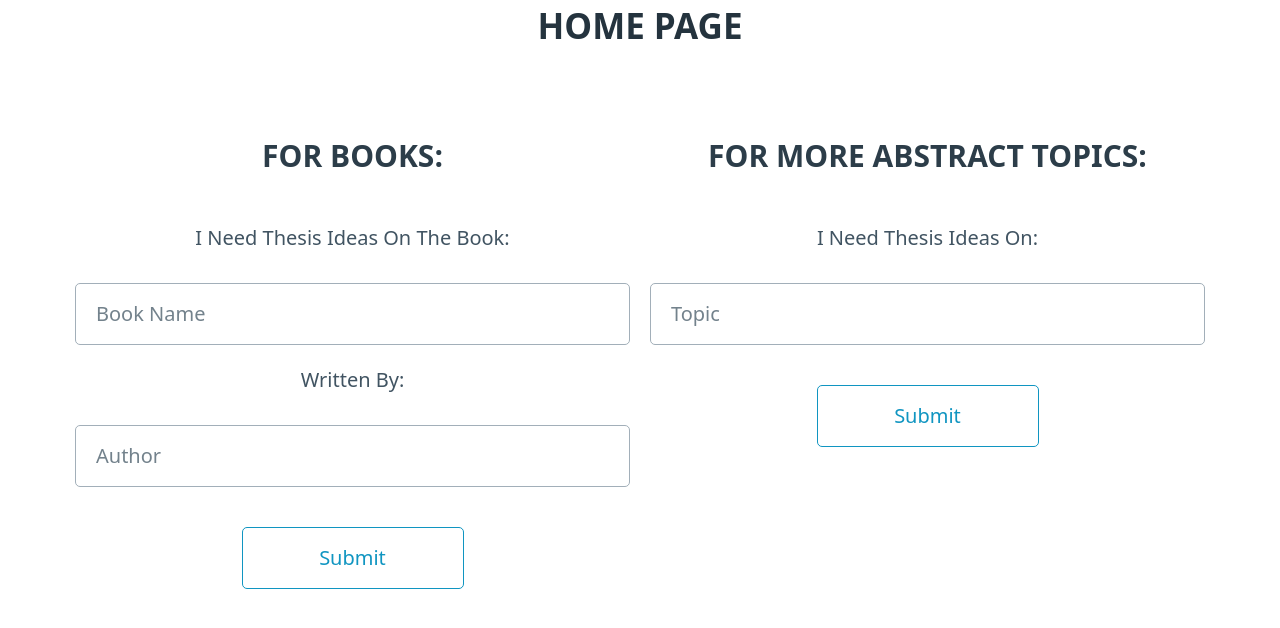
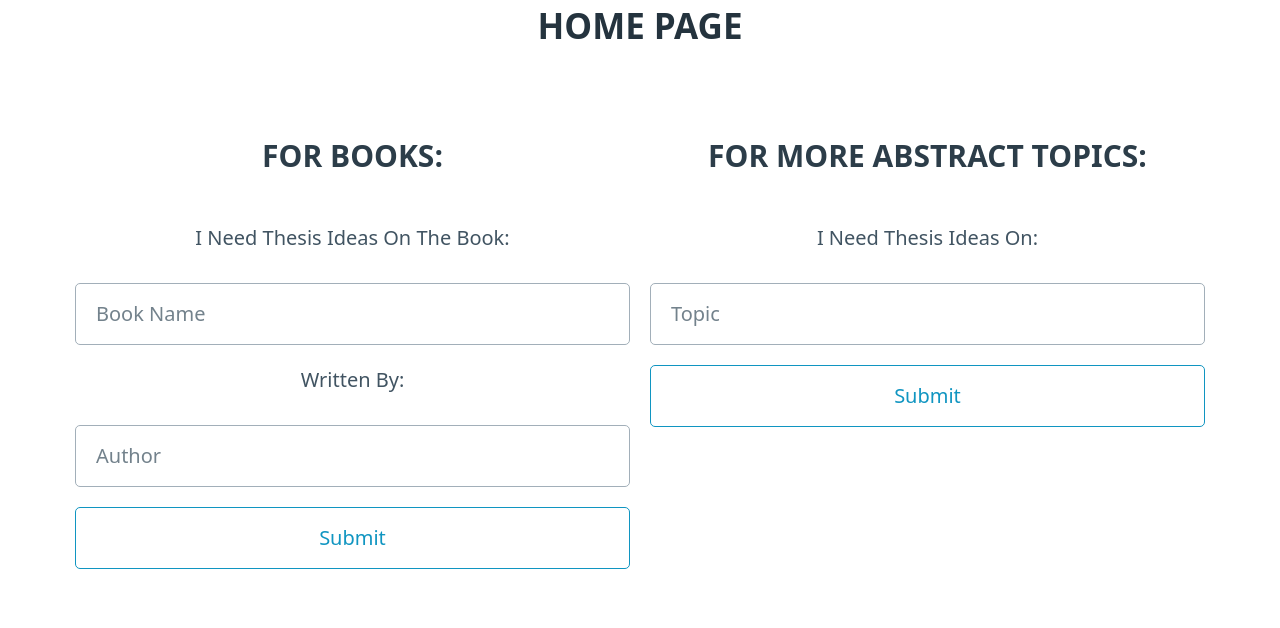
Before and after one commit to RageItalic/EasyOutlines, a React (Vite) app: page / in a window 1280 px wide. Shown: the top 628 px of the page. Built offline with nearby package versions, Linux system fonts and the light colour scheme; no server answers.

Commit message:
thesis ideas page updated

```diff
--- a/src/main.tsx
+++ b/src/main.tsx
@@ -1,45 +1,40 @@
-import React from 'react'
-import ReactDOM from 'react-dom/client'
-import {
-  createBrowserRouter,
-  RouterProvider
-} from 'react-router-dom'
-// import App from './App'
-import Home from './pages/home/Home'
-import ThesisIdeas from './pages/thesis-ideas/ThesisIdeas'
-import EssayOutline from './pages/essay-outline/EssayOutline'
-import Example from './pages/example/Example'
-import essayOutlineLoader from './pages/essay-outline/essayOutlineLoader'
-import homeLoader from './pages/home/homeLoader'
-import exampleLoader from './pages/example/exampleLoader'
-import thesisIdeasLoader from './pages/thesis-ideas/thesisIdeasLoader'
+import React from "react";
+import ReactDOM from "react-dom/client";
+import { createBrowserRouter, RouterProvider } from "react-router-dom";
+import Home from "./pages/home/Home";
+import ThesisIdeas from "./pages/thesis-ideas/ThesisIdeas";
+import EssayOutline from "./pages/essay-outline/EssayOutline";
+import Example from "./pages/example/Example";
+import essayOutlineLoader from "./pages/essay-outline/essayOutlineLoader";
+import homeLoader from "./pages/home/homeLoader";
+import exampleLoader from "./pages/example/exampleLoader";
+import thesisIdeasLoader from "./pages/thesis-ideas/thesisIdeasLoader";
 
 const router = createBrowserRouter([
   {
     path: "/",
     element: <Home />,
-    loader: homeLoader
+    loader: homeLoader,
   },
   {
     path: "/example",
     element: <Example />,
-    loader: exampleLoader
+    loader: exampleLoader,
   },
   {
     path: "/thesis-ideas",
     element: <ThesisIdeas />,
-    loader: thesisIdeasLoader
+    loader: thesisIdeasLoader,
   },
   {
     path: "/essay-outline/:uuid",
     element: <EssayOutline />,
-    loader: essayOutlineLoader
-  }
-])
+    loader: essayOutlineLoader,
+  },
+]);
 
-
-ReactDOM.createRoot(document.getElementById('root') as HTMLElement).render(
+ReactDOM.createRoot(document.getElementById("root") as HTMLElement).render(
   <React.StrictMode>
     <RouterProvider router={router} />
-  </React.StrictMode>,
-)
+  </React.StrictMode>
+);
--- a/src/pages/home/Home.tsx
+++ b/src/pages/home/Home.tsx
@@ -68,11 +68,7 @@ function Home() {
                 onChange={(e) => setAuthor(e.target.value)}
                 required
               />
-              <button
-                className="outline submitBtn"
-                type="submit"
-                style={{ width: "40%", margin: "auto", marginTop: 20 }}
-              >
+              <button className={`outline ${styles.submitBtn}`} type="submit">
                 Submit
               </button>
             </div>
@@ -88,11 +84,7 @@ function Home() {
                 placeholder="Topic"
                 required
               />
-              <button
-                className="outline submitBtn"
-                type="submit"
-                style={{ width: "40%", margin: "auto", marginTop: 20 }}
-              >
+              <button className="outline submitBtn" type="submit">
                 Submit
               </button>
             </form>
--- a/src/pages/home/home.module.css
+++ b/src/pages/home/home.module.css
@@ -4,8 +4,6 @@
 
 .submitBtn{
     width: '40%';
+    margin: 'auto';
+    margin-top: '20px';
 }
-
-.btnDiv{
-    width: '40%';
-}
--- a/src/pages/thesis-ideas/ThesisIdeas.tsx
+++ b/src/pages/thesis-ideas/ThesisIdeas.tsx
@@ -25,8 +25,44 @@ function ThesisIdeas() {
       <section>
         {data.map((item) => (
           <div>
-            <article>
-              <p>{item}</p>
+            <article style={{ padding: "0px" }}>
+              <div
+                style={{
+                  display: "flex ",
+                  gap: "5px",
+                  padding: "10px",
+                }}
+              >
+                <div
+                  style={{
+                    paddingLeft: "10px",
+                    paddingRight: "10px",
+                    textAlign: "left",
+                  }}
+                >
+                  <p style={{ margin: "0px" }}>{item}</p>
+                </div>
+                <div
+                  style={{
+                    display: "flex",
+                    alignItems: "center",
+                    justifyContent: "center",
+                    padding: "15px",
+                  }}
+                >
+                  <a href="#">Save</a>
+                </div>
+              </div>
+
+              <div
+                style={{
+                  position: "relative",
+                  bottom: "0px",
+                  padding: "10px",
+                }}
+              >
+                <a href="#">Get Essay Outline</a>
+              </div>
             </article>
           </div>
         ))}
```
